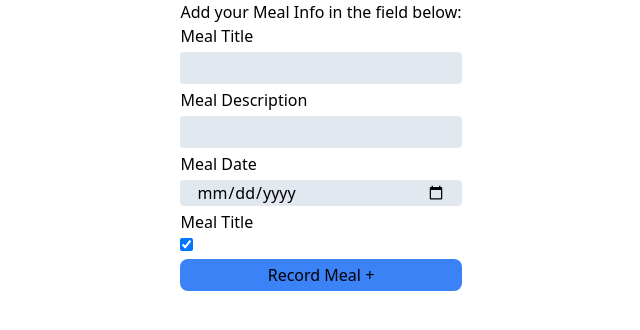
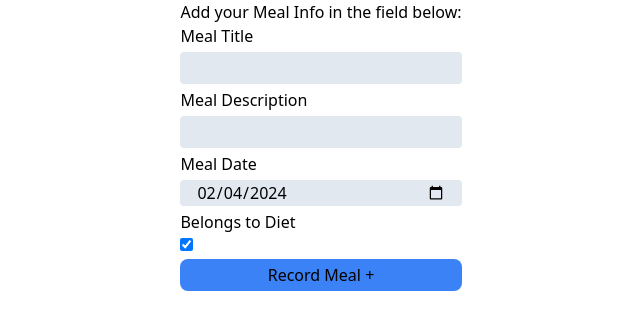
Before and after one commit to brianvfarias/daily-diet-web, a React (Vite) app: page / in a window 1280 px wide. Shown: the top 330 px of the page, without its empty margins (319-959 px from the left). Built offline with nearby package versions, Linux system fonts and the light colour scheme.

Commit message:
Minor changes

```diff
--- a/src/App.tsx
+++ b/src/App.tsx
@@ -14,7 +14,6 @@ export function App() {
       {
         meals.length > 0 ?
           meals.map((meal, idx) => {
-            console.log(meal)
             return <MealRecord key={idx} title={meal.title} description={meal.description} date={meal.date}
               belongsToDiet={meal.belongsToDiet} />
           })
--- a/src/MealInput/index.tsx
+++ b/src/MealInput/index.tsx
@@ -1,6 +1,4 @@
-// import { useRef } from "react";
-
-import { useRef } from "react";
+import { useState } from "react";
 export interface MealType {
   title: string,
   belongsToDiet: boolean,
@@ -13,18 +11,14 @@ interface MealInputProps {
 }
 
 export function MealInput({ addMeal }: MealInputProps) {
-
-  const today = new Date();
-  const dateObj = {
-    day: today.getDate(),
-    month: String(today.getMonth() + 1).padStart(2, '0'),
-    year: today.getFullYear(),
+  function createCurrentDate() {
+    const now = new Date();
+    return `${now.getFullYear()}-${(now.getMonth() + 1).toString().padStart(2, '0')}-${now.getDay().toString().padStart(2, '0')}`
   }
-  const resetDate = `${dateObj.year}-${dateObj.month}-${dateObj.day}`
-  const title = useRef<HTMLInputElement | null>(null);
-  const description = useRef<HTMLInputElement | null>(null);
-  const date = useRef<HTMLInputElement | null>(null);
-  const belongsToDiet = useRef<HTMLInputElement | null>(null);
+  const [title, setTitle] = useState<string>('');
+  const [description, setDescription] = useState<string>('');
+  const [date, setDate] = useState<string>(createCurrentDate());
+  const [belongsToDiet, setBelongsToDiet] = useState<boolean>(true);
 
   return (
     <form action="" className="flex flex-col justify-center items-center">
@@ -34,43 +28,47 @@ export function MealInput({ addMeal }: MealInputProps) {
           Meal Title
         </label>
         <input
-          ref={title}
+          value={title}
+          onChange={(e) => setTitle(e.target.value)}
           className="bg-slate-200 p-1 px-4 rounded focus:border-cyan-800 outline-none" type="text" id="title" />
         <label htmlFor="">
           Meal Description
         </label>
         <input
-          ref={description}
+          value={description}
+          onChange={(e) => setDescription(e.target.value)}
           className="bg-slate-200 p-1 px-4 rounded focus:border-cyan-800 outline-none" type="text" id="desc" />
         <label htmlFor="">
           Meal Date
         </label>
         <input
-          ref={date}
-          defaultValue={resetDate}
+          value={date}
+          onChange={(e) => setTitle(e.target.value)}
           className="bg-slate-200 py1- px-4 rounded focus:outline-fuchsia-300" type="date" id="date"
         />
         <label htmlFor="">
-          Meal Title
+          Belongs to Diet
         </label>
-        <input className="bg-slate-200 p-1 px-4 rounded focus:border-cyan-800 outline-none self-start" type="checkbox" checked
-          ref={belongsToDiet}
+        <input className="bg-slate-200 p-1 px-4 rounded focus:border-cyan-800 outline-none self-start" type="checkbox" defaultChecked
+          onClick={() => setBelongsToDiet(!belongsToDiet)}
           id="Title" />
 
         <button
           onClick={(e) => {
             e.preventDefault();
             const meal = {
-              title: title.current!.value,
-              description: description.current!.value,
-              belongsToDiet: belongsToDiet.current!.checked,
-              date: date.current!.value
+              title,
+              description,
+              belongsToDiet,
+              date
             }
             addMeal(meal)
-            title.current!.value = '';
-            description.current!.value = '';
-            belongsToDiet.current!.checked = true;
-            date.current!.value = resetDate;
+            console.log()
+            setTitle('');
+            setDescription('');
+            setBelongsToDiet(true);
+            const now = createCurrentDate()
+            setDate(now)
           }}
           className="bg-blue-500 cursor-pointer border-none rounded-lg h-8 my-1">Record Meal +</button>
       </fieldset>
--- a/src/MealRecord/index.tsx
+++ b/src/MealRecord/index.tsx
@@ -5,7 +5,7 @@ export function MealRecord({ belongsToDiet, date, title, description }: MealType
     <div className="flex flex-col gap-1">
       <h1>{title}</h1>
       <span>{description != '' ? description : ''}</span>
-      <span>{date}</span>
+      <span>{new Date(date).toLocaleString('pt-BR').substring(0, 10)}</span>
       <span>{belongsToDiet ? 'This meal Belongs to diet' : 'Does not belong to diet'}</span>
     </div>
   )
```
